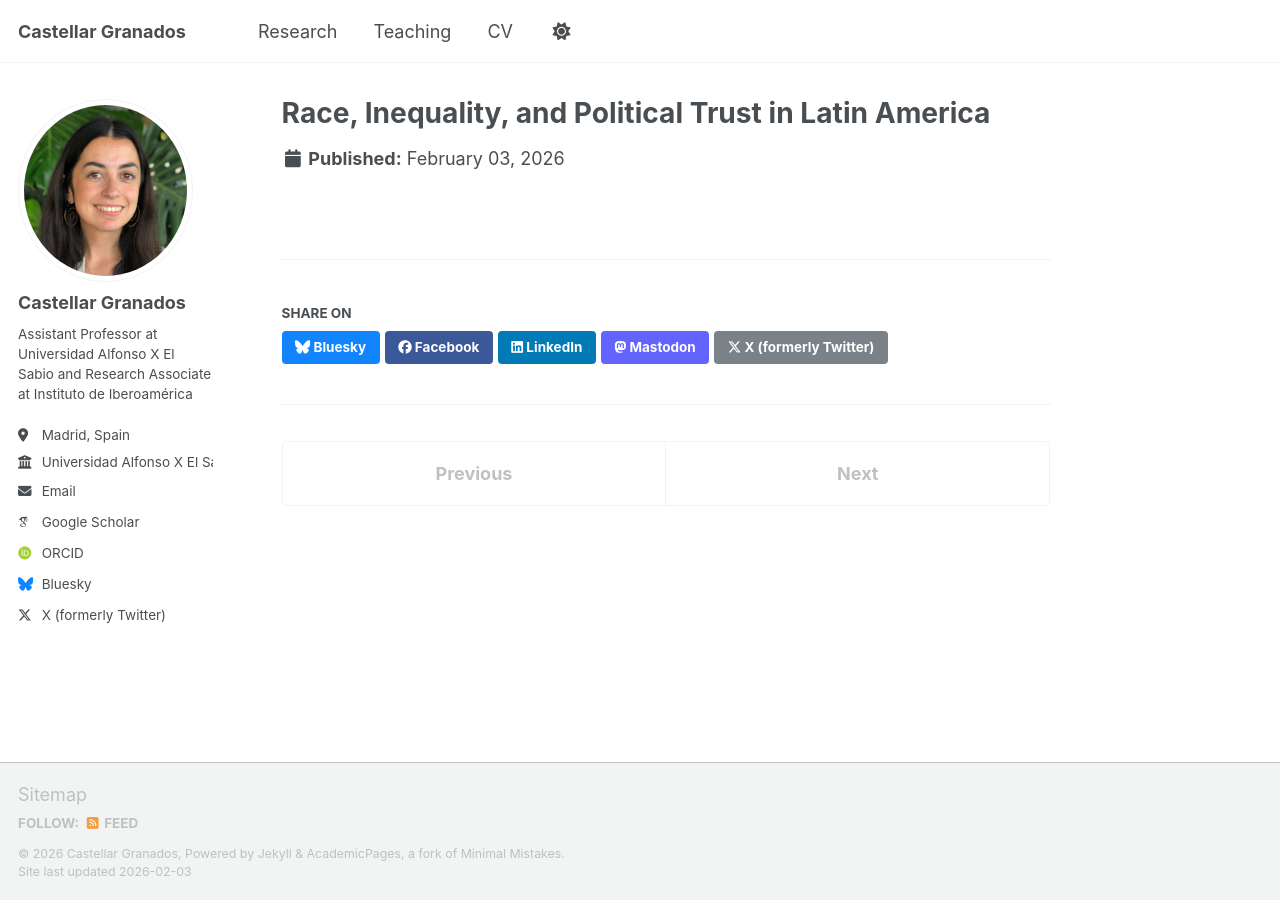
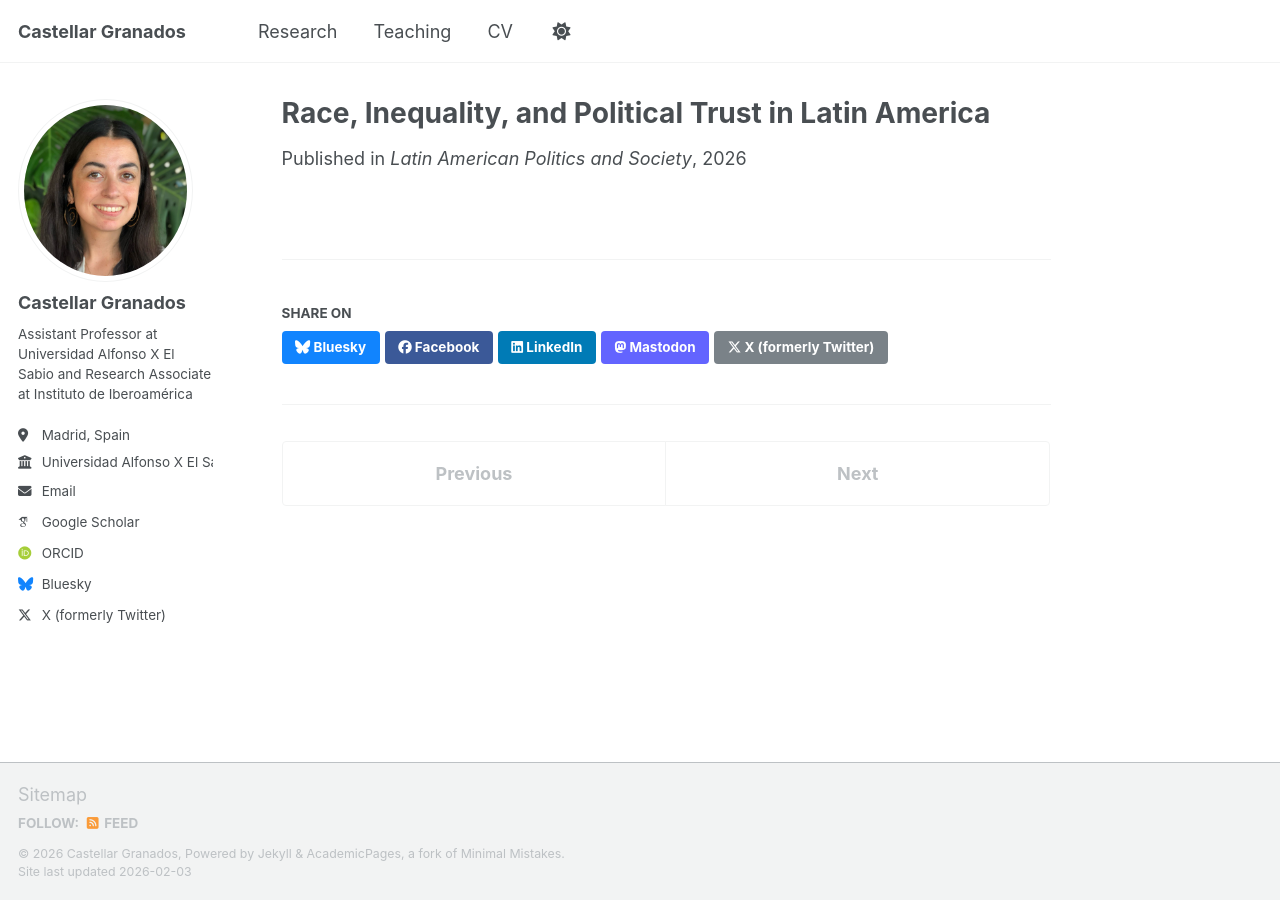
Before and after one commit to castellargranados/castellargranados.github.io, a Jekyll site: the page built from _publications/article1.md, in a window 1280 px wide. Built offline with Jekyll 4.4.1, drawn with Linux system fonts in a browser that asks for light colours; some web fonts are replaced; a script bundle is joined from its source files by our own code; library files that are not in the unit come from our copies; some of the changed lines change nothing that is shown.

Commit message:
Update publication details for article1.md

```diff
--- a/_publications/article1.md
+++ b/_publications/article1.md
@@ -1,8 +1,11 @@
 ---
 title: "Race, Inequality, and Political Trust in Latin America"
 authors: "Granados, C., and Sánchez, F."
-journal: "Latin American Politics and Society"
+venue: "Latin American Politics and Society"
 year: 2025
-category: "journal"
+volume: 67
+number: 1
+pages: "56-74"
+category: articles
 doi: "[doi/10.1177/1866802X251384315](https://journals.sagepub.com/doi/10.1177/1866802X251384315)"
 ---
```
